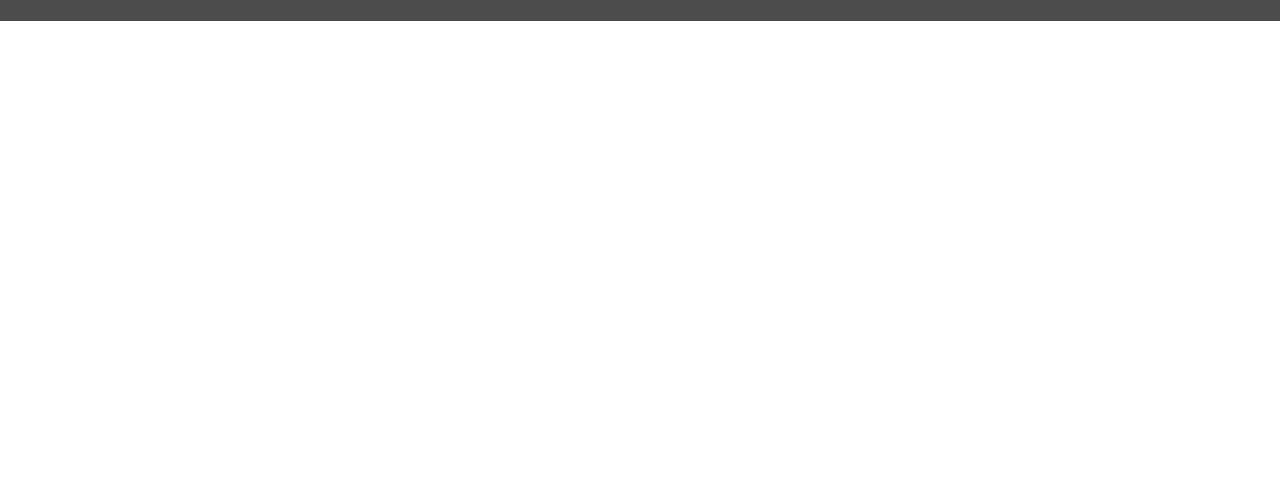
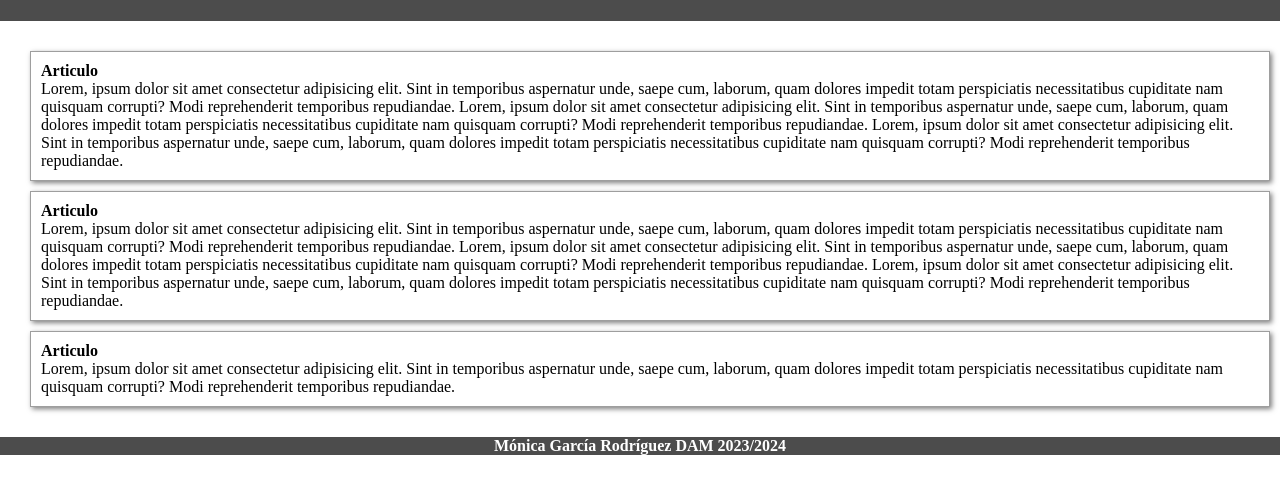
Before and after one commit to MonicaGarciaRodriguez/PSP, a plain HTML site: page Practica1/index.html in a window 1280 px wide. Shown: the part 114-608 px from the top of the page. Drawn offline with Linux system fonts and the light colour scheme.

Commit message:
Update index.html

```diff
--- a/Practica1/index.html
+++ b/Practica1/index.html
@@ -17,6 +17,40 @@
             </ul>
         </nav>
     </header>
+    <section>
+        <article>
+            <H1>Articulo</H1>
+            <p>Lorem, ipsum dolor sit amet consectetur adipisicing elit. Sint in temporibus aspernatur unde,
+                saepe cum, laborum, quam dolores impedit totam perspiciatis necessitatibus cupiditate nam quisquam corrupti?
+                Modi reprehenderit temporibus repudiandae. Lorem, ipsum dolor sit amet consectetur adipisicing elit. Sint in temporibus aspernatur unde,
+                saepe cum, laborum, quam dolores impedit totam perspiciatis necessitatibus cupiditate nam quisquam corrupti?
+                Modi reprehenderit temporibus repudiandae.
+                Lorem, ipsum dolor sit amet consectetur adipisicing elit. Sint in temporibus aspernatur unde,
+                saepe cum, laborum, quam dolores impedit totam perspiciatis necessitatibus cupiditate nam quisquam corrupti?
+                Modi reprehenderit temporibus repudiandae.</p>
+        </article>
+        <article>
+            <H1>Articulo</H1>
+            <p>Lorem, ipsum dolor sit amet consectetur adipisicing elit. Sint in temporibus aspernatur unde,
+                saepe cum, laborum, quam dolores impedit totam perspiciatis necessitatibus cupiditate nam quisquam corrupti?
+                Modi reprehenderit temporibus repudiandae.
+                Lorem, ipsum dolor sit amet consectetur adipisicing elit. Sint in temporibus aspernatur unde,
+                saepe cum, laborum, quam dolores impedit totam perspiciatis necessitatibus cupiditate nam quisquam corrupti?
+                Modi reprehenderit temporibus repudiandae.
+                Lorem, ipsum dolor sit amet consectetur adipisicing elit. Sint in temporibus aspernatur unde,
+                saepe cum, laborum, quam dolores impedit totam perspiciatis necessitatibus cupiditate nam quisquam corrupti?
+                Modi reprehenderit temporibus repudiandae.</p>
+        </article>
+        <article>
+            <H1>Articulo</H1>
+            <p>Lorem, ipsum dolor sit amet consectetur adipisicing elit. Sint in temporibus aspernatur unde,
+                saepe cum, laborum, quam dolores impedit totam perspiciatis necessitatibus cupiditate nam quisquam corrupti?
+                Modi reprehenderit temporibus repudiandae.</p>
+        </article>
+    </section>
+    <footer>
+        <h6>Mónica García Rodríguez DAM 2023/2024</h6>
+    </footer>
 
 </body>
 </html>
```
